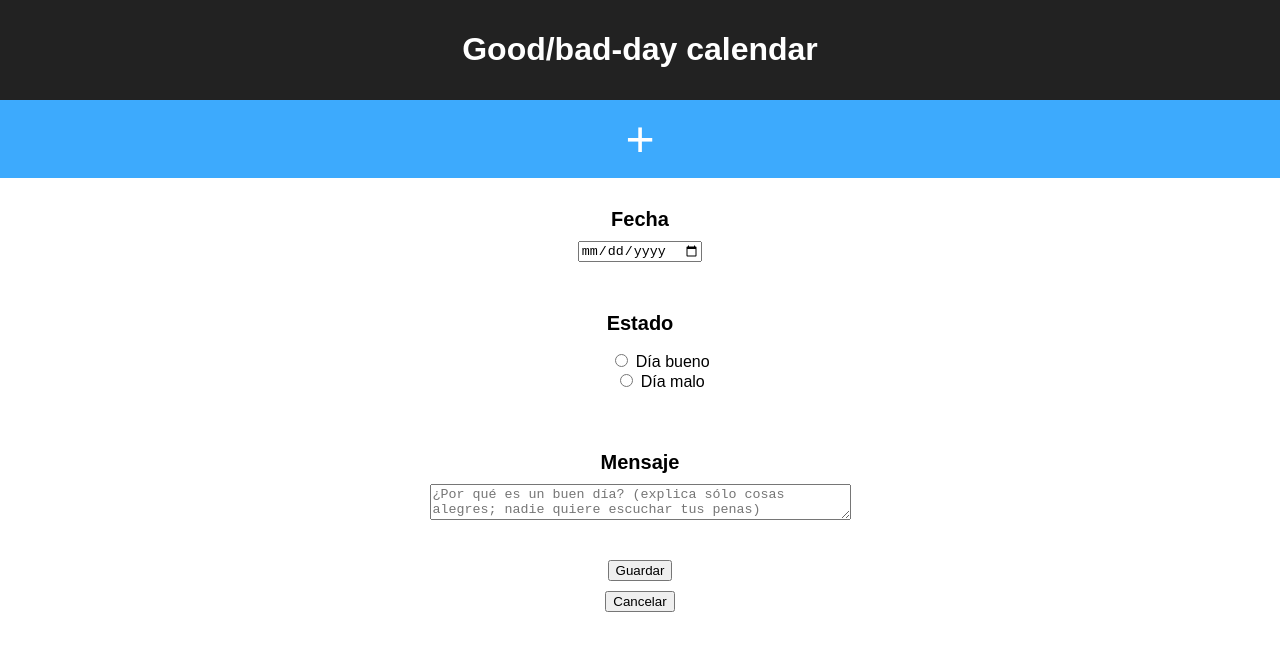
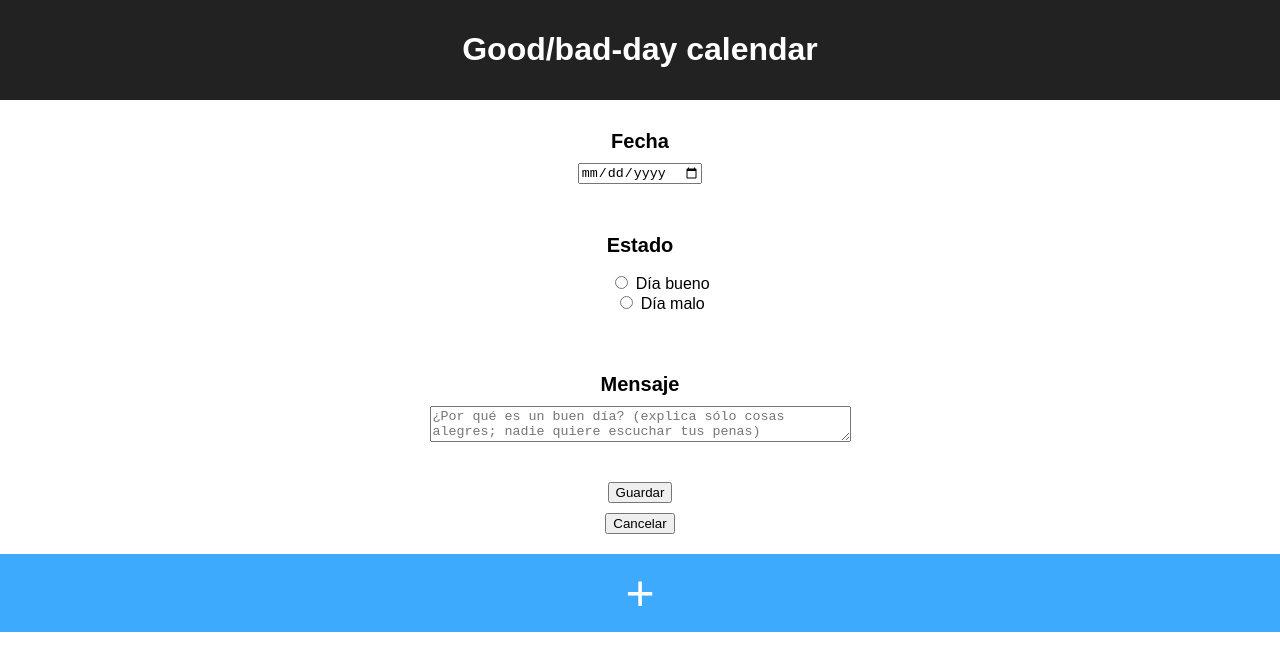
Before and after one commit to Adalab/clarke-fc-life-calendar-LauraNavRuso, a React (Create React App) app: page / in a window 1280 px wide. Shown: the top 670 px of the page. Built offline with nearby package versions, Linux system fonts and the light colour scheme.

Commit message:
create component structure including lifting

```diff
--- a/package.json
+++ b/package.json
@@ -7,6 +7,7 @@
     "npm-run-all": "^4.1.2",
     "react": "^16.2.0",
     "react-dom": "^16.2.0",
+    "react-router-dom": "^4.2.2",
     "react-scripts": "1.1.1"
   },
   "scripts": {
--- a/src/App.js
+++ b/src/App.js
@@ -1,5 +1,8 @@
 import React, { Component } from 'react';
-import DayCard from './DayCard';
+import { Link, Route, Switch } from 'react-router-dom';
+
+import DayListView from './DayListView';
+import EditionView from './EditionView';
 
 class App extends Component {
 
@@ -14,8 +17,8 @@ class App extends Component {
     };
 
     this.handleClickSaveButton = this.handleClickSaveButton.bind(this);
-    this.clearAndDisableMsgTextarea = this.clearAndDisableMsgTextarea.bind(this);
     this.handleChangeRadioInput = this.handleChangeRadioInput.bind(this);
+    this.clearFormInputs = this.clearFormInputs.bind(this);
   }
 
   handleClickSaveButton() {
@@ -58,63 +61,29 @@ class App extends Component {
     document.getElementById("happyMsg-input").disabled = true;
   }
 
-
-  componentWillUpdate(nextProps, nextState){
-    localStorage.setItem('dayData', JSON.stringify(nextState.dayData));
-  }
-
   componentWillMount(nextProps, nextState){
     localStorage.getItem('dayData') && this.setState ({
       dayData: JSON.parse(localStorage.getItem('dayData')),
     });
   }
 
+  componentWillUpdate(nextProps, nextState){
+    localStorage.setItem('dayData', JSON.stringify(nextState.dayData));
+  }
 
   render() {
-    let dayOrderInYear= [];
-
-    for (let i = 1; i < 366; i++) {
-      dayOrderInYear.push(i);
-    }
-
     return (
       <div className="App">
         <header className="App-header">
           <h1 className="App-title">Good/bad-day calendar</h1>
         </header>
 
-        <div className="access-to-editionView">+
-        </div>
+        <EditionView handleClickSaveButton={this.handleClickSaveButton}
+                      clearFormInputs={this.clearFormInputs}
+                      handleChangeRadioInput={this.handleChangeRadioInput}/>
 
-        <div className="editionView">
-          <form className="editonView-form">
-            <label htmlFor="date-input" className="label-for-date-input">Fecha</label>
-            <input type="date" id="date-input" className="date-input"></input>
+        <DayListView dayData={this.state.dayData} />
 
-            <h3 className="dayState-title">Estado</h3>
-              <ul className="editionView-dayState">
-                <li><label htmlFor="good"><input type="radio" value="good" id="good" name="options" onChange={this.handleChangeRadioInput} /> Día bueno</label></li>
-                <li><label htmlFor="bad"><input type="radio" value="bad" id="bad" name="options" onChange={this.handleChangeRadioInput} /> Día malo</label></li>
-              </ul>
-
-            <label htmlFor="happyMsg-input" className="label-for-happyMsg-input">Mensaje</label>
-            <textarea id="happyMsg-input" className="happyMsg-input" cols="50" placeholder="¿Por qué es un buen día? (explica sólo cosas alegres; nadie quiere escuchar tus penas)"></textarea>
-
-          </form>
-
-          <div className="editionView-buttons">
-            <button className="editionView-saveButton" onClick={this.handleClickSaveButton} >Guardar</button>
-            <button className="editionView-cancelButton" onClick={this.clearFormInputs} >Cancelar</button>
-          </div>
-        </div>
-
-        <ol className="dayListView">
-          {this.state.dayData.map(x => (
-              <DayCard key={x.date}
-                       date={x.date}
-                       dayType={x.dayType} />
-          ))}
-        </ol>
       </div>
     );
   }
@@ -126,3 +95,16 @@ export default App;
     // DayCard.defaultProps = {
     //   color: 'blue'
     // }
+
+
+    // getDayOrderInYearFromDate() {
+    //   var now = new Date();
+    //   var start = new Date(now.getFullYear(), 0, 0);
+    //   var diff = (now - start) + ((start.getTimezoneOffset() - now.getTimezoneOffset()) * 60 * 1000);
+    //   var oneDay = 1000 * 60 * 60 * 24;
+    //   var day = Math.floor(diff / oneDay);
+    //
+    //   console.log('Day of year: ' + day);
+    //   console.log(now);
+    //
+    // }
--- /dev/null
+++ b/src/DayListView.js
@@ -0,0 +1,30 @@
+import React, { Component } from 'react';
+import DayCard from './DayCard';
+
+class DayListView extends Component {
+
+  render() {
+    let dayOrderInYear= [];
+
+    for (let i = 1; i < 366; i++) {
+      dayOrderInYear.push(i);
+    }
+
+    return (
+      <div className="dayListView-generalContainer">
+        <div className="access-to-editionView">+
+        </div>
+
+        <ol className="dayListView">
+          {this.props.dayData.map(x => (
+              <DayCard key={x.date}
+                       date={x.date}
+                       dayType={x.dayType} />
+          ))}
+        </ol>
+      </div>
+    );
+  }
+}
+
+export default DayListView;
--- /dev/null
+++ b/src/EditionView.js
@@ -0,0 +1,32 @@
+import React, { Component } from 'react';
+
+class EditionView extends Component {
+
+  render() {
+    return (
+      <div className="editionView-generalContainer">
+        <form className="editonView-form">
+          <label htmlFor="date-input" className="label-for-date-input">Fecha</label>
+          <input type="date" id="date-input" className="date-input"></input>
+
+          <h3 className="dayState-title">Estado</h3>
+            <ul className="editionView-dayState">
+              <li><label htmlFor="good"><input type="radio" value="good" id="good" name="options" onChange={this.props.handleChangeRadioInput} /> Día bueno</label></li>
+              <li><label htmlFor="bad"><input type="radio" value="bad" id="bad" name="options" onChange={this.props.handleChangeRadioInput} /> Día malo</label></li>
+            </ul>
+
+          <label htmlFor="happyMsg-input" className="label-for-happyMsg-input">Mensaje</label>
+          <textarea id="happyMsg-input" className="happyMsg-input" cols="50" placeholder="¿Por qué es un buen día? (explica sólo cosas alegres; nadie quiere escuchar tus penas)"></textarea>
+
+        </form>
+
+        <div className="editionView-buttons">
+          <button className="editionView-saveButton" onClick={this.props.handleClickSaveButton} >Guardar</button>
+          <button className="editionView-cancelButton" onClick={this.props.clearFormInputs} >Cancelar</button>
+        </div>
+      </div>
+    );
+  }
+}
+
+export default EditionView;
--- a/src/index.js
+++ b/src/index.js
@@ -1,8 +1,16 @@
 import React from 'react';
 import ReactDOM from 'react-dom';
+import { HashRouter } from 'react-router-dom';
+
 import './App.css';
 import App from './App';
 import registerServiceWorker from './registerServiceWorker';
 
-ReactDOM.render(<App />, document.getElementById('root'));
+ReactDOM.render(
+  <HashRouter>
+    <App />
+  </HashRouter>,
+  document.getElementById('root')
+);
+
 registerServiceWorker();
```
Also changed, not shown: 1 other file (tests, documents, lock files or other folders). Lines whose indentation alone changed are shown as unchanged.
